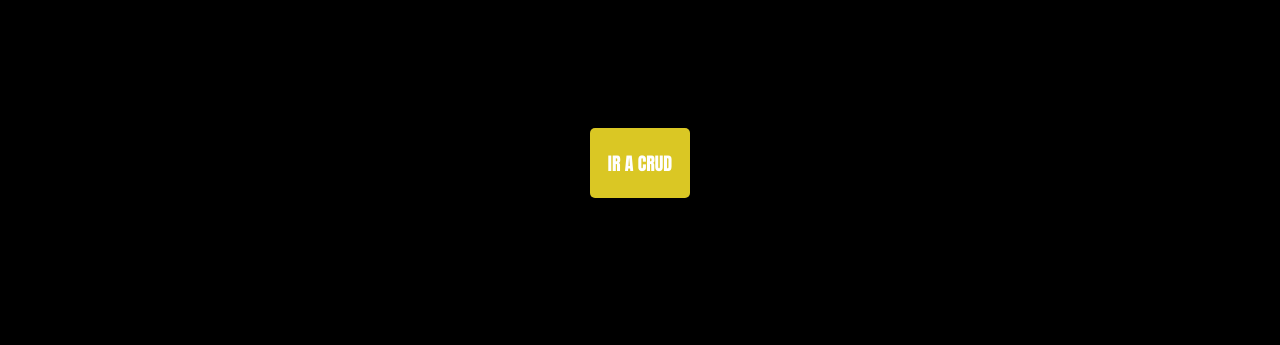
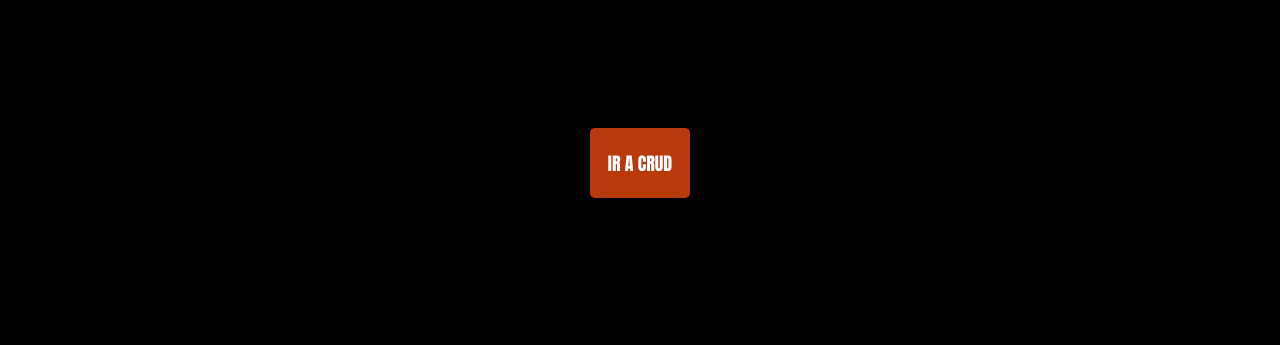
Before and after one commit to Llimon90/Llimon90.github.io, a plain HTML site: page index.html in a window 1280 px wide. Shown: the part 424-769 px from the top of the page. Drawn offline with Linux system fonts and the light colour scheme.

Commit message:
Update index.css

```diff
--- a/index.css
+++ b/index.css
@@ -124,7 +124,7 @@ nav ul li a{
 .cotizar {
     border-radius: 5px;
     border-width: 0px;
-    background-color: rgb(218, 199, 36);
+    background-color: rgb(183, 57, 12);
     font-family: Impact, Haettenschweiler, 'Arial Narrow Bold', sans-serif;
     font-size: large;
     height: 70px;
```
